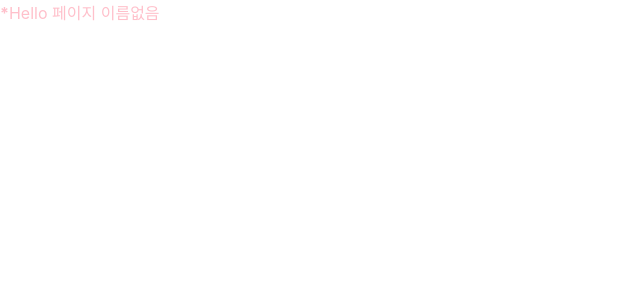
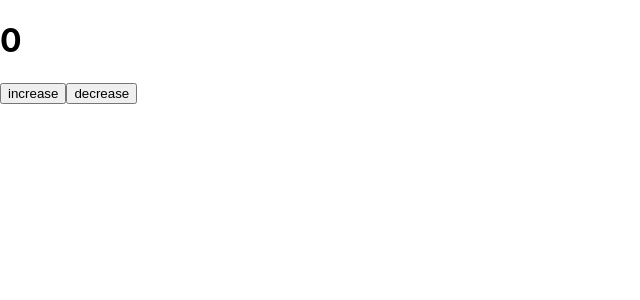
Before and after one commit to witch-factory/modern-react, a React (Create React App) app: page / in a window 1280 px wide. Shown: the top 300 px of the page, without its empty margins (0-640 px from the left). Built offline with nearby package versions, Linux system fonts and the light colour scheme.

Commit message:
class형으로 counter 구현

```diff
--- a/src/Counter.js
+++ b/src/Counter.js
@@ -1,34 +1,34 @@
-import React, {useReducer, useState} from "react";
+import React, { Component } from "react";
 
-function reducer(state, action){
-  switch(action.type){
-    case 'INCREMENT':
-      return state+1;
-    case 'DECREMENT':
-      return state-1;
-    default:
-      return state;
+class Counter extends Component{
+  constructor(props) {
+    super(props);
+    this.state={
+      counter:0
     }
   }
 
-function Counter(){
-  const [number, dispatch]=useReducer(reducer,0);
-
-  const handleIncrease=()=>{
-    dispatch({type:'INCREMENT'});
+  handleIncrease=()=>{
+    this.setState(state=>({
+      counter:this.state.counter+1
+    }));
   }
 
-  const handleDecrease=()=>{
-    dispatch({type:"DECREMENT"});
+  handleDecrease=()=>{
+    this.setState(state=>({
+      counter:this.state.counter-1
+    }));
   }
 
+  render(){
     return (
-    <>
-      <h1>{number}</h1>
-      <button onClick={handleIncrease}>increase</button>
-      <button onClick={handleDecrease}>decrease</button>
-    </>
+      <div>
+        <h1>{this.state.counter}</h1>
+        <button onClick={this.handleIncrease}>increase</button>
+        <button onClick={this.handleDecrease}>decrease</button>
+      </div>
     )
+  }
 }
 
 export default Counter;
--- a/src/index.js
+++ b/src/index.js
@@ -3,11 +3,11 @@
 import './index.css';
 import App from './App';
 import reportWebVitals from './reportWebVitals';
-import Hello from "./hello";
+import Counter from "./Counter.js";
 
 ReactDOM.render(
   <React.StrictMode>
-    <Hello isSpecial={true} color={'pink'}/>
+    <Counter />
   </React.StrictMode>,
   document.getElementById('root')
 );
```
Lines whose indentation alone changed are shown as unchanged.
